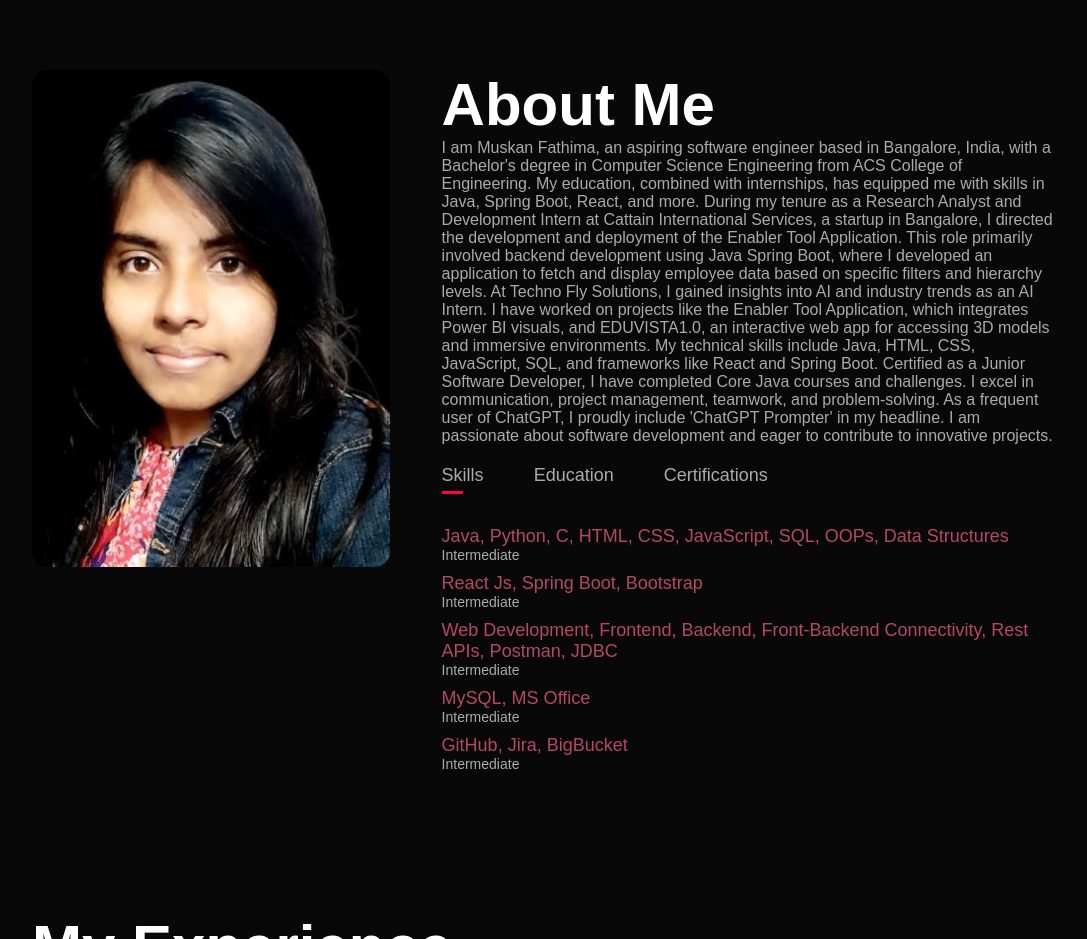
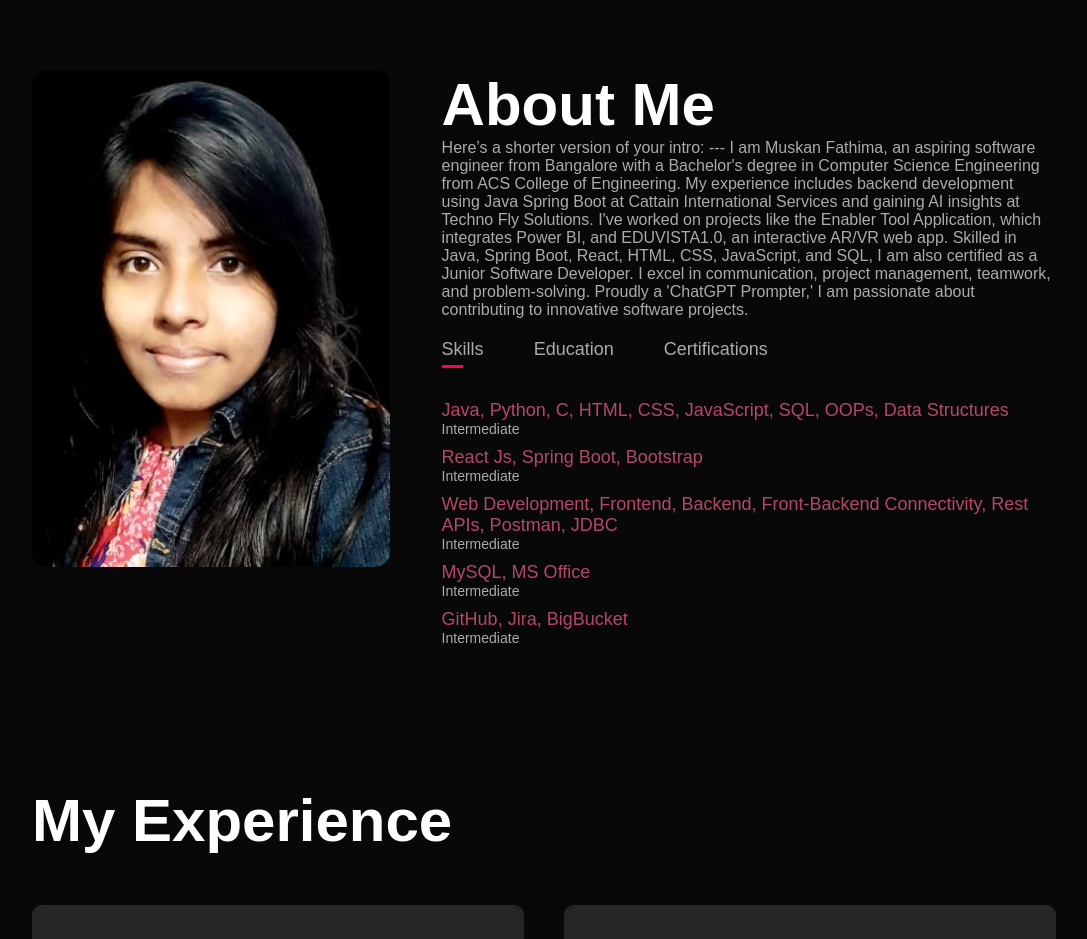
Before and after one commit to MuskanFathima/Portfolio, a plain HTML site: page index.html in a window 1280 px wide. Shown: the part 820-1759 px from the top of the page, without its empty margins (96-1183 px from the left). Drawn offline with Linux system fonts and the light colour scheme.

Commit message:
Update index.html

```diff
--- a/index.html
+++ b/index.html
@@ -38,11 +38,13 @@
                 </div>
                 <div class="about-col-2">
                     <h1 class="sub-title">About Me</h1>
-                    <p>I am Muskan Fathima, an aspiring software engineer based in Bangalore, India, with a Bachelor's degree in Computer Science Engineering from ACS College of Engineering. My education, combined with internships, has equipped me with skills in Java, Spring Boot, React, and more.
-During my tenure as a Research Analyst and Development Intern at Cattain International Services, a startup in Bangalore, I directed the development and deployment of the Enabler Tool Application. This role primarily involved backend development using Java Spring Boot, where I developed an application to fetch and display employee data based on specific filters and hierarchy levels. At Techno Fly Solutions, I gained insights into AI and industry trends as an AI Intern.
-I have worked on projects like the Enabler Tool Application, which integrates Power BI visuals, and EDUVISTA1.0, an interactive web app for accessing 3D models and immersive environments. My technical skills include Java, HTML, CSS, JavaScript, SQL, and frameworks like React and Spring Boot.
-Certified as a Junior Software Developer, I have completed Core Java courses and challenges. I excel in communication, project management, teamwork, and problem-solving. As a frequent user of ChatGPT, I proudly include 'ChatGPT Prompter' in my headline.
-I am passionate about software development and eager to contribute to innovative projects.</p>
+                    <p>Here’s a shorter version of your intro:
+
+---
+
+I am Muskan Fathima, an aspiring software engineer from Bangalore with a Bachelor's degree in Computer Science Engineering from ACS College of Engineering. My experience includes backend development using Java Spring Boot at Cattain International Services and gaining AI insights at Techno Fly Solutions. I've worked on projects like the Enabler Tool Application, which integrates Power BI, and EDUVISTA1.0, an interactive AR/VR web app.
+
+Skilled in Java, Spring Boot, React, HTML, CSS, JavaScript, and SQL, I am also certified as a Junior Software Developer. I excel in communication, project management, teamwork, and problem-solving. Proudly a 'ChatGPT Prompter,' I am passionate about contributing to innovative software projects.</p>
                     <div class="tab-titles">
                         <p class="tab-links active-link" onclick="opentab('skills')">Skills</p>
                         <p class="tab-links" onclick="opentab('exp')">Education</p>
```
